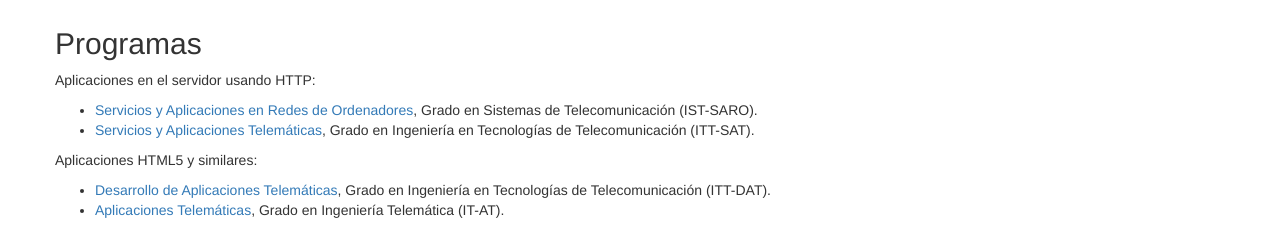
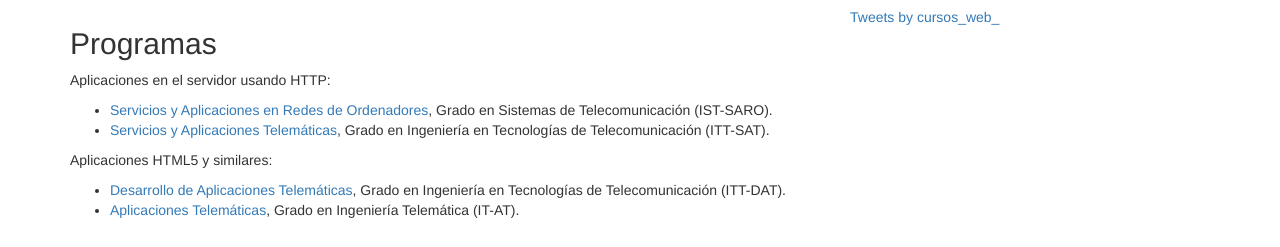
Before and after one commit to CursosWeb/CursosWeb.github.io, a plain HTML site: page index.html in a window 1280 px wide. Shown: the part 698-945 px from the top of the page. Drawn offline with nearby package versions, Linux system fonts and the light colour scheme.

Commit message:
Añadido canal de Twitter

```diff
--- a/index.html
+++ b/index.html
@@ -72,9 +72,14 @@
           <p>Materiales producidos por alumnos de estos cursos.</p>
           <p><a class="btn btn-default" href="#alumnos" role="button">Más información &raquo;</a></p>
         </div>
+
       </div>
 
+
       <div class="row">
+
+	<div class="col-md-8">
+
 	  <a name="programas"></a>
 	  <h2>Programas</h2>
 	  <p>Aplicaciones en el servidor usando HTTP:</p>
@@ -87,6 +92,12 @@
 	    <li><a href="programas/ITT-DAT.pdf">Desarrollo de Aplicaciones Telemáticas</a>, Grado en Ingeniería en Tecnologías de Telecomunicación (ITT-DAT).</li>
 	    <li><a href="programas/IT-AT.pdf">Aplicaciones Telemáticas</a>, Grado en Ingeniería Telemática (IT-AT).</li>
 	  </ul>
+	</div>
+
+	<div class="col-md-4">
+	  <a class="twitter-timeline" data-width="260" data-height="400" href="https://twitter.com/cursos_web_?ref_src=twsrc%5Etfw">Tweets by cursos_web_</a> <script async src="https://platform.twitter.com/widgets.js" charset="utf-8"></script>
+        </div>
+
       </div>
 
       <div class="row">
```
Lines whose indentation alone changed are shown as unchanged.
